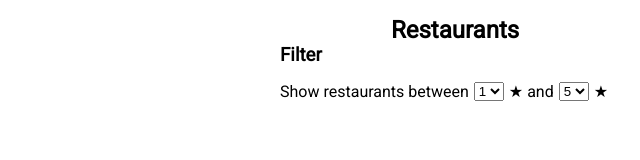
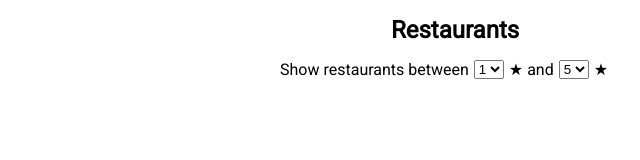
Before and after one commit to TheoBernard97/RestaurantOverview, a plain HTML site: page index.html in a window 1280 px wide. Shown: the whole page, without its empty margins (640-1280 px from the left). Drawn offline with Linux system fonts and the light colour scheme; some packages are replaced by stand-ins of ours.

Commit message:
Remove filter title

```diff
--- a/index.html
+++ b/index.html
@@ -30,7 +30,6 @@
         <div id="list">
           <h2 class="list-title">Restaurants</h2>
           <div class="filter-container">
-            <h3>Filter</h3>
             <div class="filter">
               <p>Show restaurants between</p>
               <div class="select-filters lowest-rate">
```
